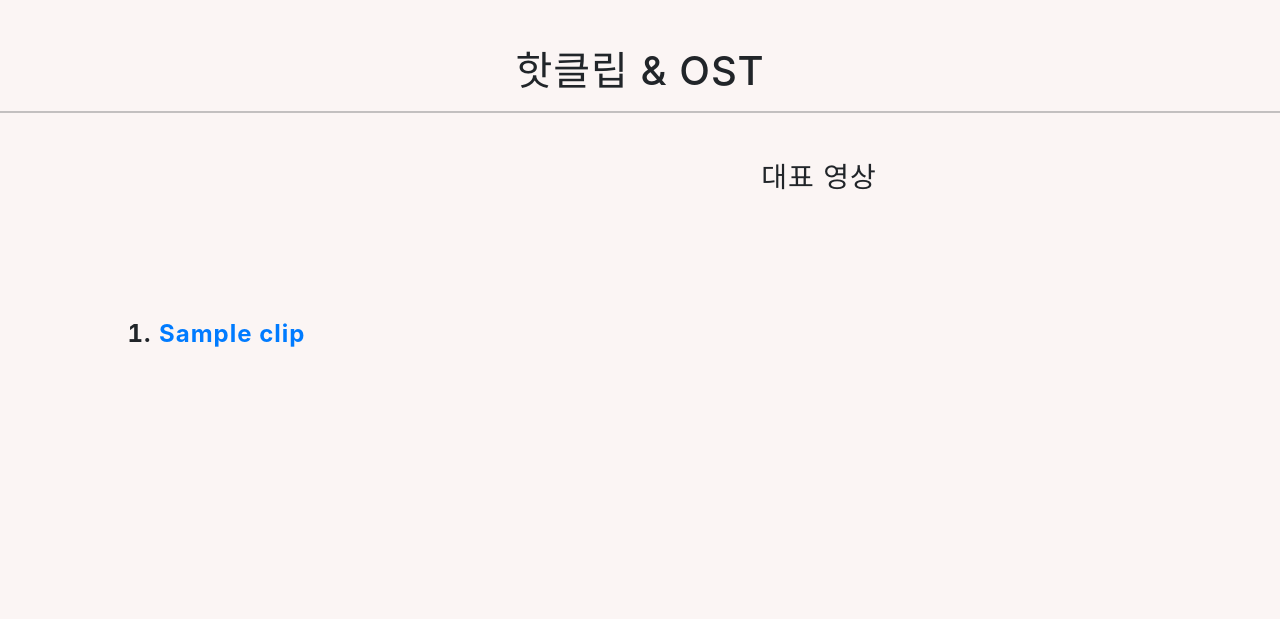
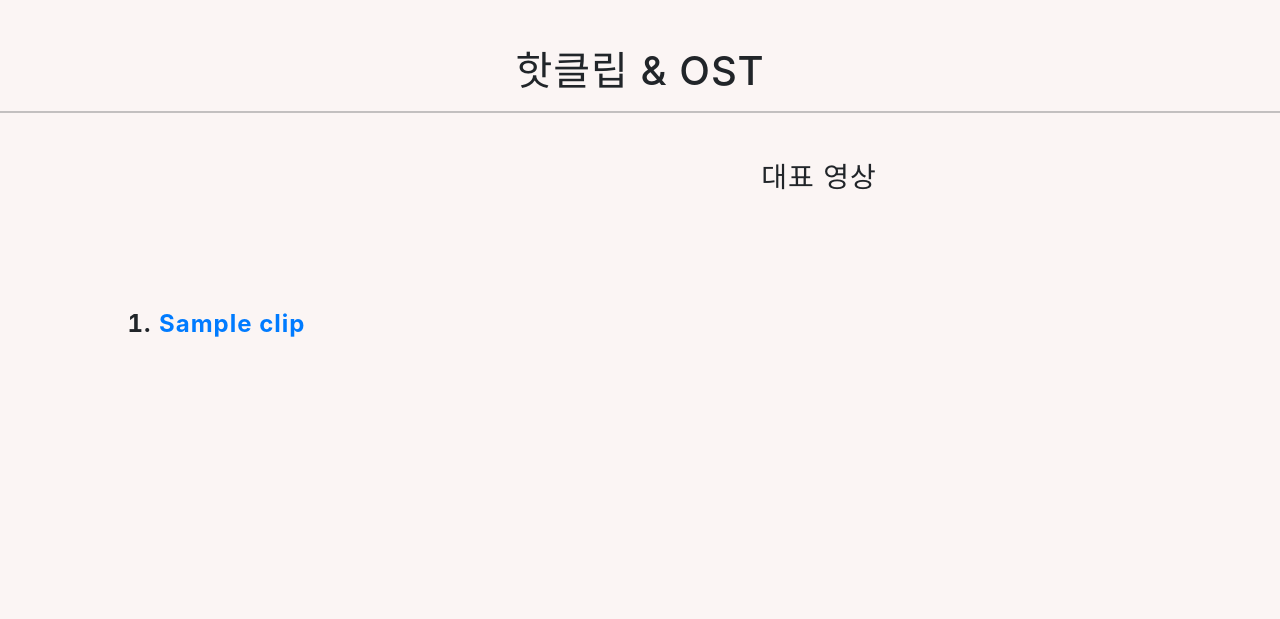
Before and after one commit to ralskwo/InterfaceProject, a Django app: template workspace/templates/princess.html in a window 1280 px wide. Shown: the part 911-1530 px from the top of the page. Run offline with Django 3.2, Linux system fonts and the light colour scheme; the template is opened without the code that fills it: most values are stand-ins (such as "Sample title", 1, 10 or a date in 2020); grey boxes marked "Sample" are stand-in pictures; grey boxes labelled with a size stand in for pictures from a placeholder-image service; some libraries are stand-ins or nearby versions; some web fonts are replaced.

Commit message:
'line-heght'

```diff
--- a/workspace/templates/princess.html
+++ b/workspace/templates/princess.html
@@ -152,9 +152,9 @@
                         <div class="row gx-5">
                             <div class="middle">
                                 <h4 style="top:50%"  class="fw-bolder mb-0">
-                                    <ol>
+                                    <ol style="line-height:90%">
                                     {% for title, link in clips %}
-                                        <li><a href="{{link}}">{{title}}</a></li>
+                                        <li><a href="{{link}}">{{title}}</a></li><br>
                                     {% endfor %}
                                     </ol>
                                 </h4>
```
